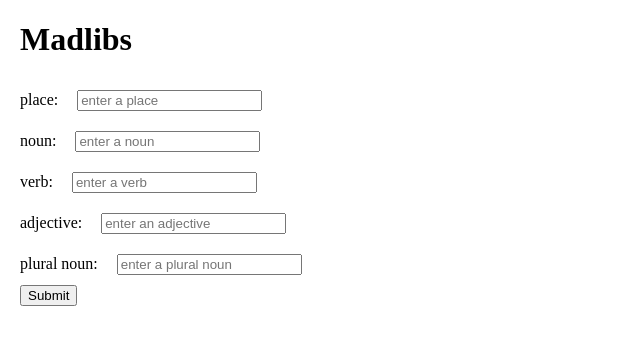
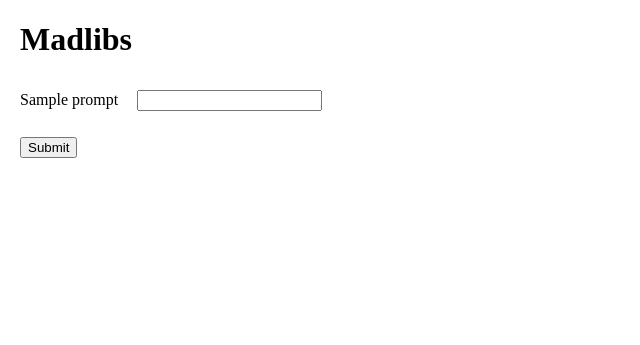
Before and after one commit to edgarsanchezbarreda/Flask_Madlibs, a Flask app: template templates/home.html in a window 1280 px wide. Shown: the top 345 px of the page, without its empty margins (0-640 px from the left). Run offline with Flask 2, Linux system fonts and the light colour scheme; the template is opened without the code that fills it: most values are stand-ins (such as "Sample title", 1, 10 or a date in 2020).

Commit message:
completed first section of assignment

```diff
--- a/stories.py
+++ b/stories.py
@@ -1,6 +1,11 @@
 from flask import Flask, request, render_template
+from flask_debugtoolbar import DebugToolbar
+
 
 app = Flask(__name__)
+app.config['SECRET_KEY'] = 'helloworld'
+
+debug = DebugToolbar(app)
 
 
 
@@ -29,4 +34,15 @@ story = Story(
 
 @app.route('/')
 def home():
-    return render_template('home.html')
+    prompts = story.prompts
+
+    return render_template('home.html', prompts=prompts)
+
+@app.route('/story')
+def story():
+    place = request.args['place']
+    noun = request.args['noun']
+    verb = request.args['verb']
+    adjective = request.args['adjective']
+    plural_noun = request.args['plural_noun']
+    return render_template('story.html')
--- a/templates/home.html
+++ b/templates/home.html
@@ -9,22 +9,12 @@
 </head>
 <body>
     <h1>Madlibs</h1>
-    <form action="">
-        <label for="place">place:
-            <input type="text" placeholder="enter a place" name="place">
-        </label> <br>
-        <label for="noun">noun:
-            <input type="text" placeholder="enter a noun" name="noun">
-        </label> <br>
-        <label for="verb">verb:
-            <input type="text" placeholder="enter a verb" name="verb">
-        </label> <br>
-        <label for="adjective">adjective:
-            <input type="text" placeholder="enter an adjective" name="adjective">
-        </label> <br>
-        <label for="plural_noun">plural noun:
-            <input type="text" placeholder="enter a plural noun" name="plural_noun">
-        </label> <br>
+    <form action="/story.html" method="get">
+        {% for prompt in prompts %}
+            <p>{{prompt}}
+                <input type="text" name="{{prompt}}">
+            </p>
+        {% endfor %}
         <button>Submit</button>
     </form>
 
```
Also changed, not shown: templates/story.html (added, +14 -0 lines).
